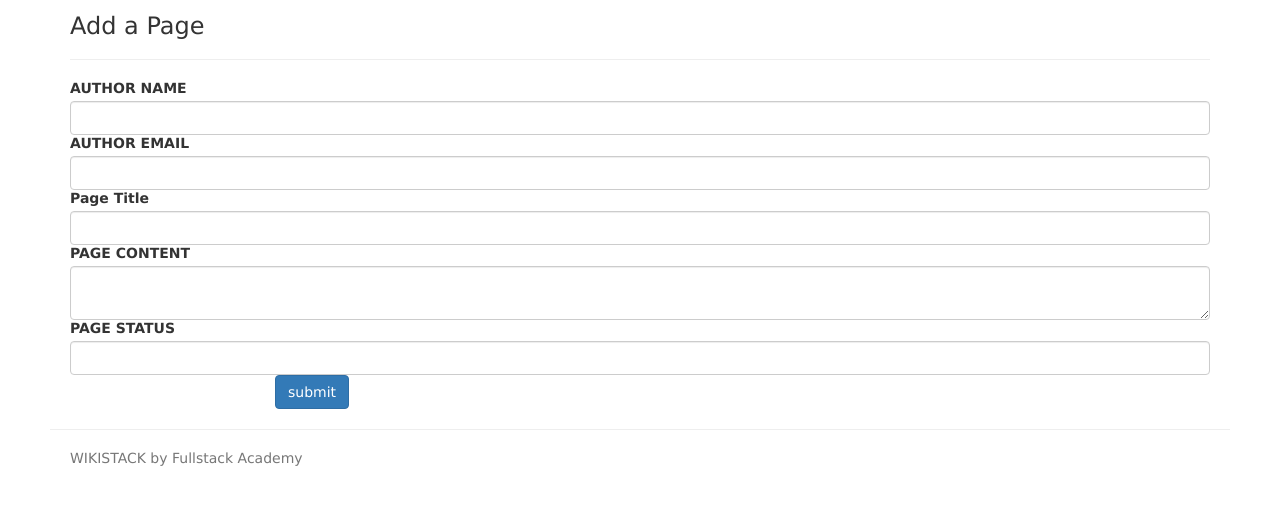
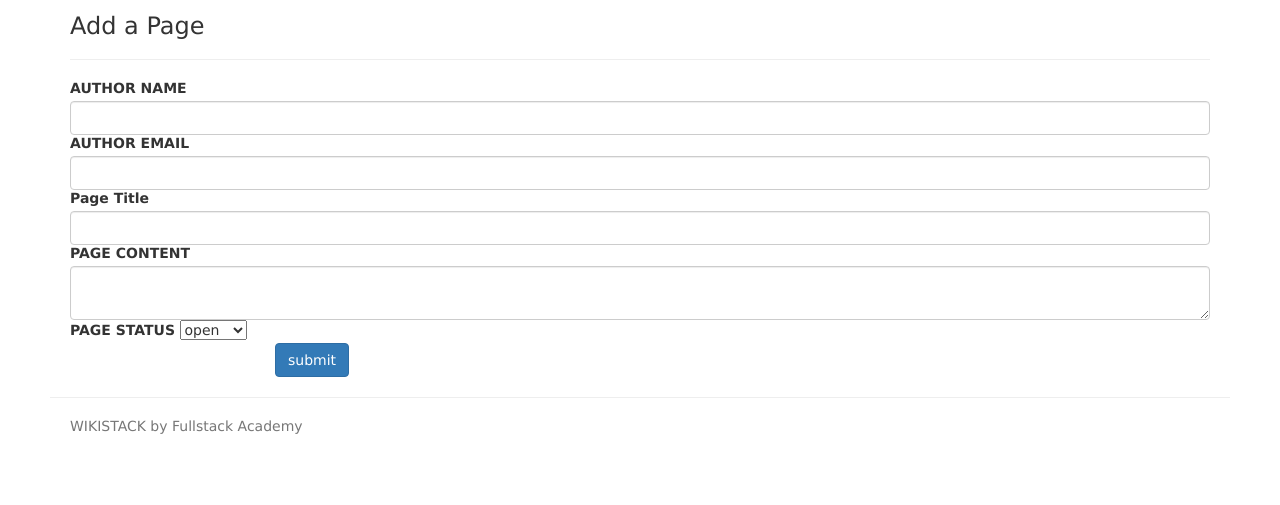
Before and after one commit to Na-Ya/WikiStack, a website: page views/addpage.html in a window 1280 px wide. Shown: the part 57-562 px from the top of the page. Drawn offline with nearby package versions, Linux system fonts and the light colour scheme; files that its build step writes are made by us from their sources.

Commit message:
added select box for status

```diff
--- a/views/addpage.html
+++ b/views/addpage.html
@@ -21,7 +21,11 @@
       <textarea name="pagecontent" type="text" class="form-control"> </textarea></div>
 
       <div><label for="pagestatus" class="col control-label">PAGE STATUS</label>
-        <input name="pagestatus" type="text" class="form-control"/></div>
+        <select name="pagestatus"><option>open</option>
+          <option>closed</option>
+        </select>
+
+      </div>
 
 
     <div class="col-sm-offset-2 col-sm-10">
```
